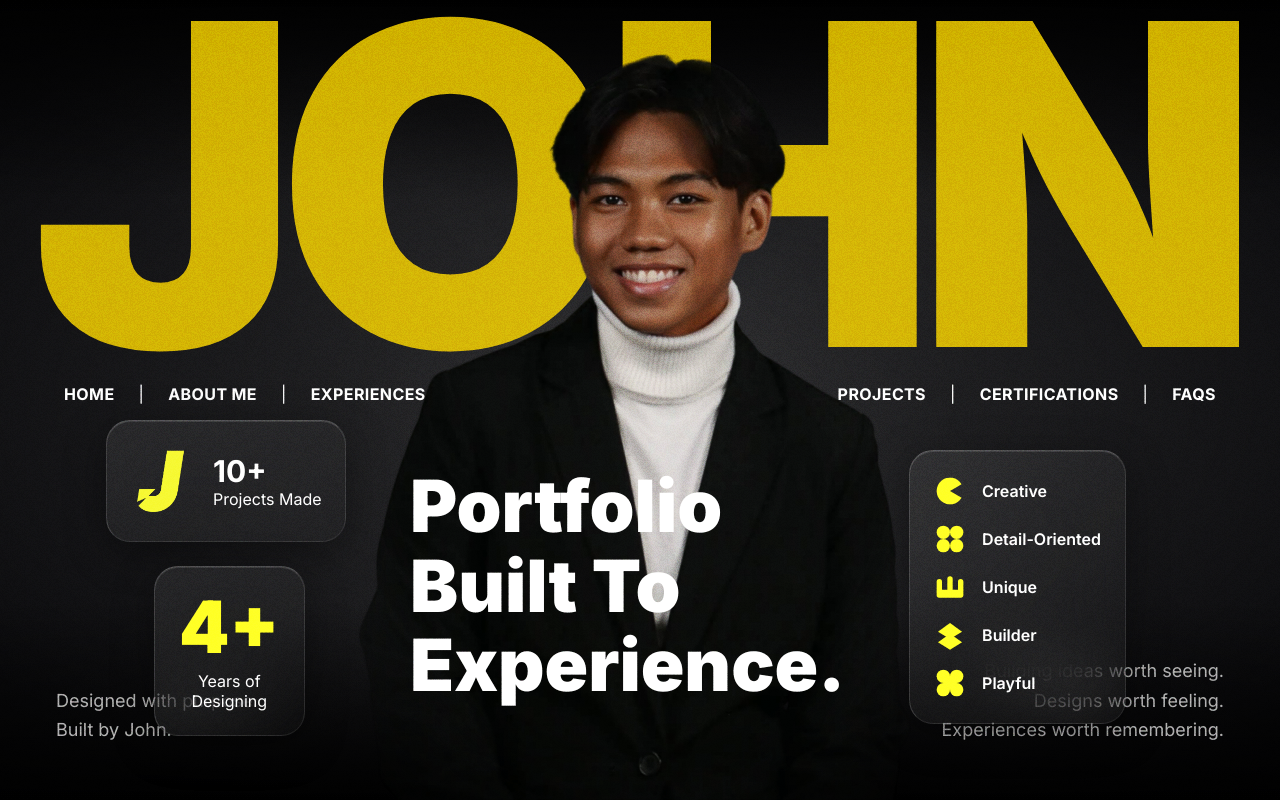
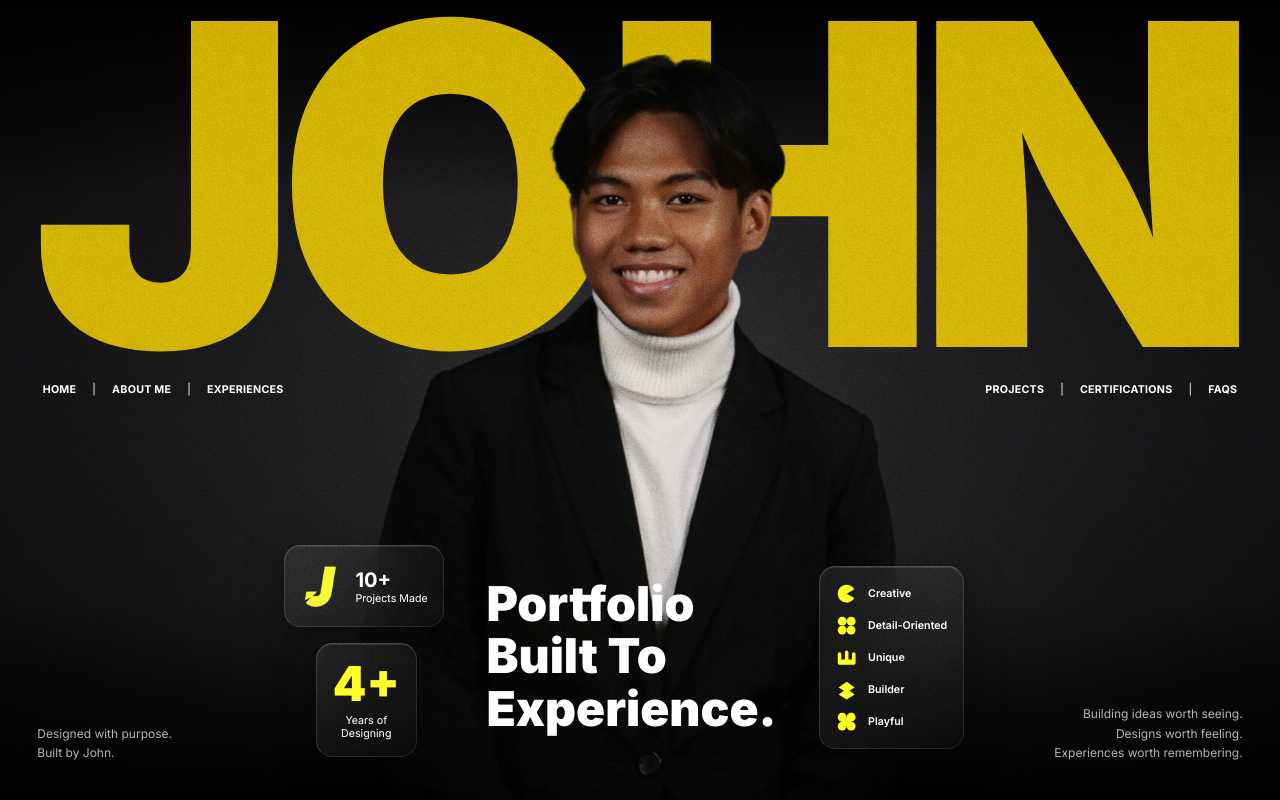
Before and after one commit to jjcabalo/HeavyPortfolio, a React (Vite) app: page / in a window 1280 px wide. Built offline with nearby package versions, Linux system fonts and the light colour scheme.

Commit message:
responsiveness

```diff
--- a/src/App.jsx
+++ b/src/App.jsx
@@ -51,7 +51,7 @@ const CustomCursor = () => {
 const DesktopNotice = () => {
   return (
     <div className="fixed inset-0 z-[200] flex items-center justify-center p-6 bg-black/50 backdrop-blur-xl lg:hidden animate-fade-in">
-      <div className="glass-card relative flex flex-col items-start p-10 max-w-[420px] w-full animate-others delay-300">
+      <div className="glass-card relative flex flex-col items-start p-10 max-w-[26.25rem] w-full animate-others delay-300">
         <img
           src="/jyellow.png"
           alt="J Logo"
@@ -159,11 +159,11 @@ function App() {
 
         {/* Left Side Cards */}
         <div className="flex flex-col gap-6 w-fit z-20 pointer-events-auto">
-          <div className="glass-card flex items-center gap-6 p-6 w-[240px] -ml-12 animate-others delay-2000">
+          <div className="glass-card flex items-center gap-6 p-6 w-[15rem] -ml-12 animate-others delay-2000">
             <img
               src="/jyellow.png"
               alt="J Logo"
-              className="w-[58px] h-[72px] object-contain shrink-0"
+              className="w-[3.625rem] h-[4.5rem] object-contain shrink-0"
             />
             <div className="text-base leading-tight text-white whitespace-nowrap">
               <strong className="text-3xl">10+</strong><br />
@@ -171,7 +171,7 @@ function App() {
             </div>
           </div>
 
-          <div className="glass-card flex flex-col items-center justify-center gap-2 p-6 w-fit min-w-[140px] animate-others delay-2000">
+          <div className="glass-card flex flex-col items-center justify-center gap-2 p-6 w-fit min-w-[8.75rem] animate-others delay-2000">
             <div className="text-7xl font-black text-accent-yellow leading-none">
               4+
             </div>
--- a/src/index.css
+++ b/src/index.css
@@ -3,6 +3,10 @@
 @tailwind base;
 @tailwind components;
 @tailwind utilities;
+
+html {
+  font-size: clamp(8px, calc(100vw / 120), 24px);
+}
 
 @layer utilities {
   .glass-card {
```
